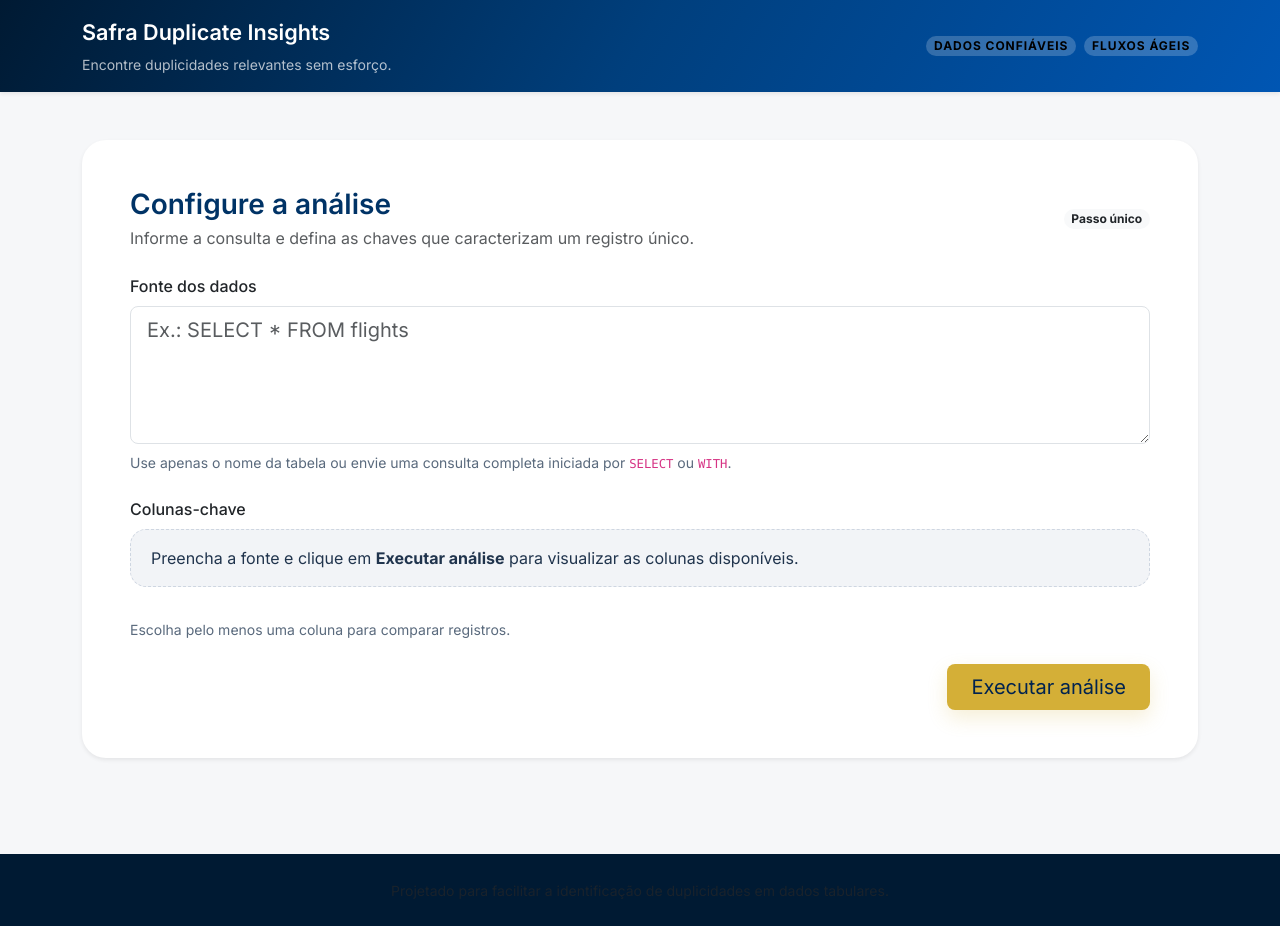
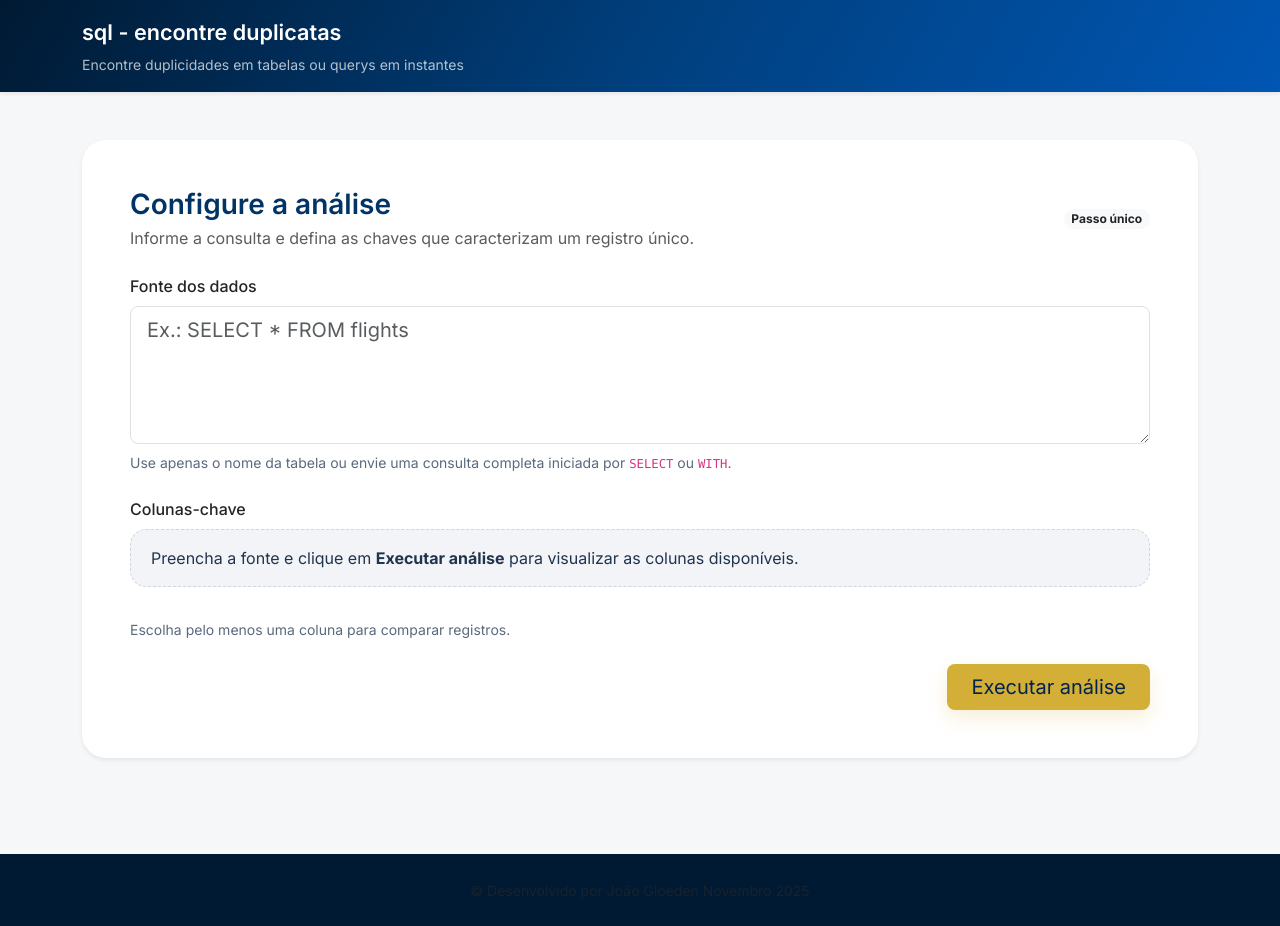
Before and after one commit to GloedenJoao/duplicates_python, a Flask app: page / in a window 1280 px wide. Run offline with Flask 3, Linux system fonts and the light colour scheme; data comes from the database, SQL or seed files in the repository.

Commit message:
Atualiza textos do header e footer

```diff
--- a/templates/base.html
+++ b/templates/base.html
@@ -15,12 +15,8 @@
     <header class="safra-navbar shadow-sm">
       <div class="container d-flex flex-column flex-lg-row align-items-lg-center justify-content-between py-3 gap-2">
         <div>
-          <span class="navbar-brand d-block fw-semibold text-white mb-1">Safra Duplicate Insights</span>
-          <span class="text-white-50 small">Encontre duplicidades relevantes sem esforço.</span>
-        </div>
-        <div class="d-flex align-items-center gap-2">
-          <span class="badge rounded-pill text-bg-light text-uppercase small">Dados confiáveis</span>
-          <span class="badge rounded-pill text-bg-light text-uppercase small">Fluxos ágeis</span>
+          <span class="navbar-brand d-block fw-semibold text-white mb-1">sql - encontre duplicatas</span>
+          <span class="text-white-50 small">Encontre duplicidades em tabelas ou querys em instantes</span>
         </div>
       </div>
     </header>
@@ -43,7 +39,7 @@
     </main>
     <footer class="safra-footer py-4">
       <div class="container text-center text-muted">
-        <small>Projetado para facilitar a identificação de duplicidades em dados tabulares.</small>
+        <small>© Desenvolvido por João Gloeden Novembro 2025</small>
       </div>
     </footer>
     <script src="https://cdn.jsdelivr.net/npm/bootstrap@5.3.3/dist/js/bootstrap.bundle.min.js"></script>
```
